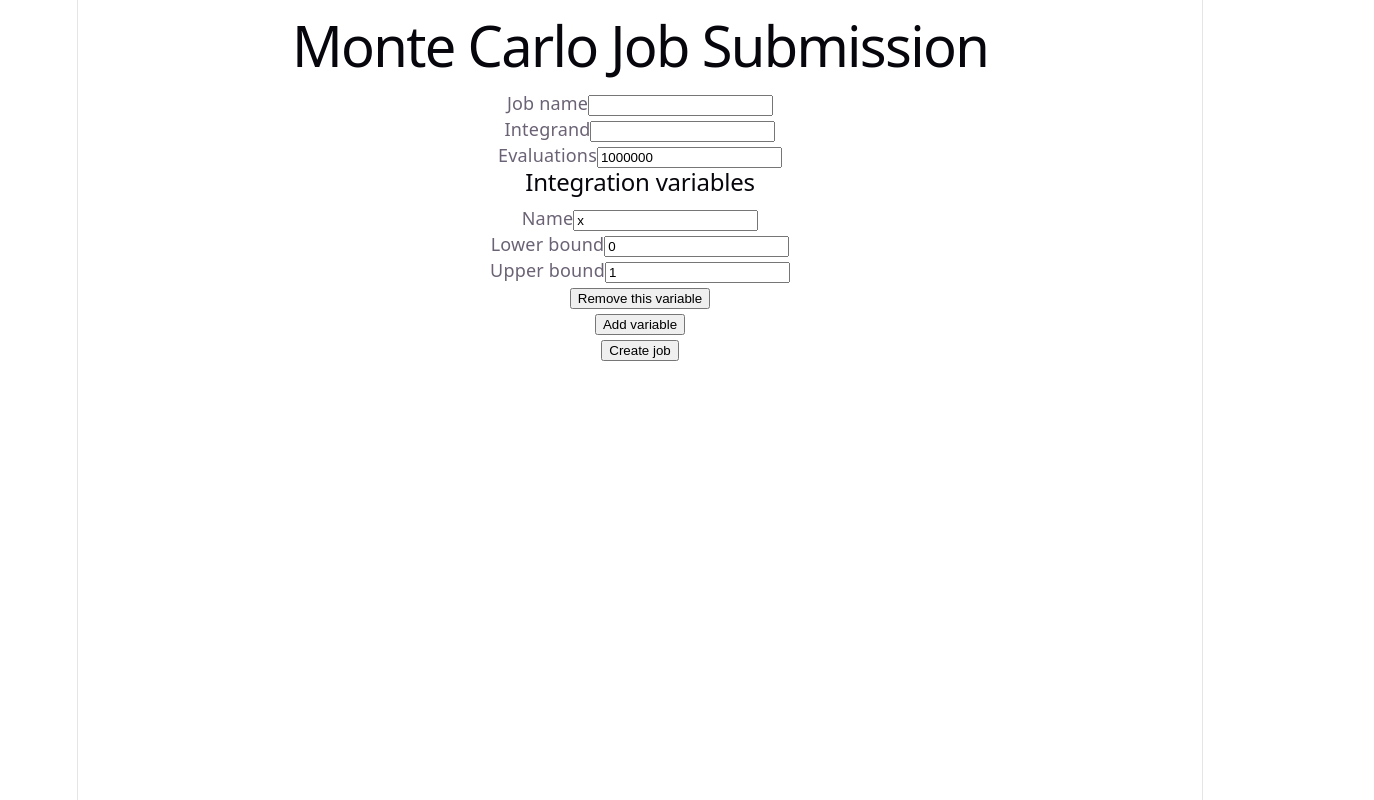
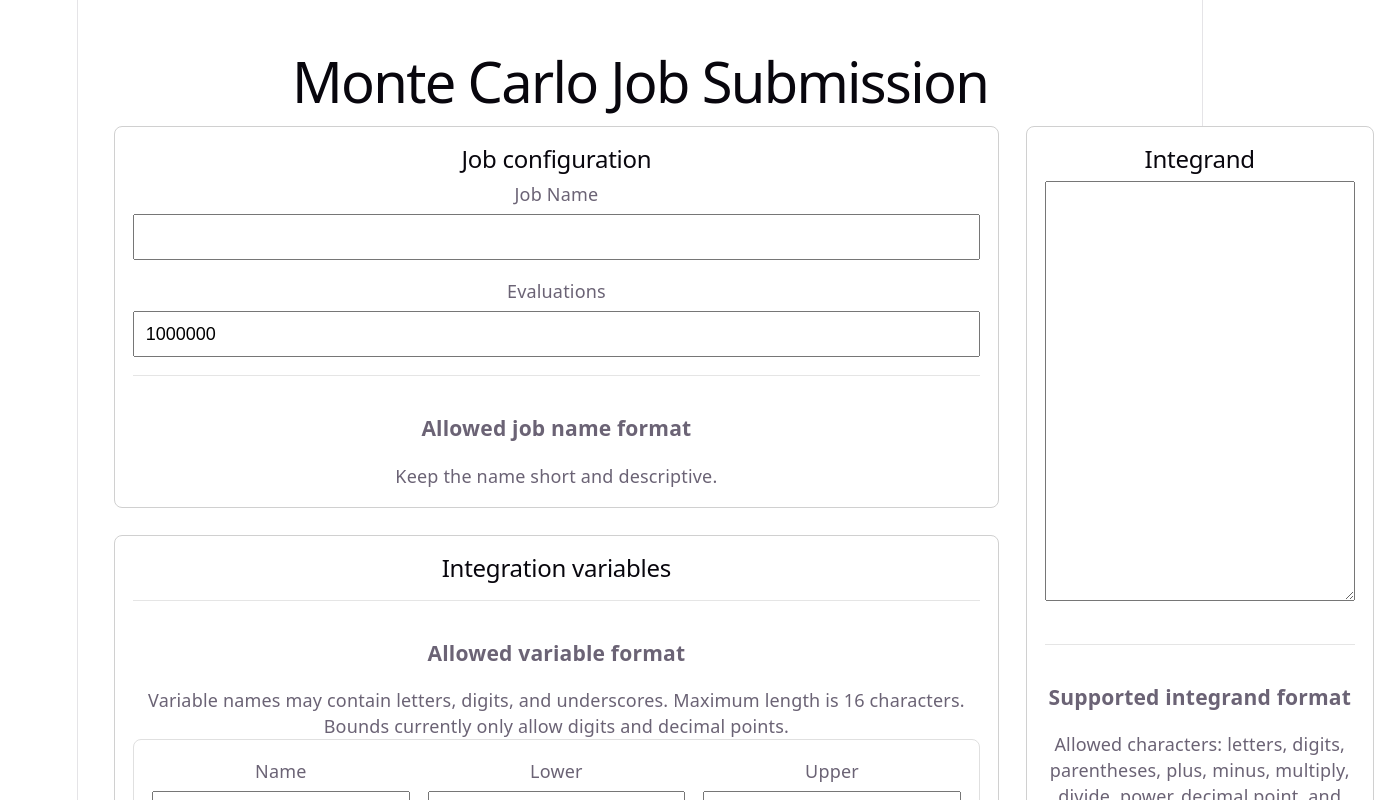
Before and after one commit to Schwarf/montecarlo-jobflow, a React (Vite) app in the folder frontend/: page / in a window 1280 px wide. Shown: the top 800 px of the page, 1374 px wide, since content can reach past the window. Built offline with nearby package versions, Linux system fonts and the light colour scheme.

Commit message:
Adapt layout.

```diff
--- a/frontend/src/App.css
+++ b/frontend/src/App.css
@@ -1,184 +1,94 @@
-.counter {
-  font-size: 16px;
-  padding: 5px 10px;
-  border-radius: 5px;
-  color: var(--accent);
-  background: var(--accent-bg);
-  border: 2px solid transparent;
-  transition: border-color 0.3s;
-  margin-bottom: 24px;
+#root {
+  max-width: 1400px;
+  margin: 0 auto;
+  padding: 2rem;
+}
 
-  &:hover {
-    border-color: var(--accent-border);
+.job-form {
+  display: grid;
+  grid-template-columns: 1fr 1.2fr;
+  gap: 1.5rem;
+  align-items: start;
+}
+
+.job-form-left,
+.job-form-right {
+  display: flex;
+  flex-direction: column;
+  gap: 1.5rem;
+}
+
+.panel {
+  border: 1px solid #d0d0d0;
+  border-radius: 8px;
+  padding: 1rem;
+  background: #ffffff;
+}
+
+.form-field {
+  display: flex;
+  flex-direction: column;
+  gap: 0.35rem;
+  margin-bottom: 1rem;
+}
+
+.variable-card {
+  border: 1px solid #e0e0e0;
+  border-radius: 8px;
+  padding: 1rem;
+  margin-bottom: 1rem;
+}
+
+.variable-row {
+  display: grid;
+  grid-template-columns: 1fr 1fr 1fr;
+  gap: 1rem;
+  margin-bottom: 0.75rem;
+}
+
+.integrand-panel {
+  height: 100%;
+}
+
+.integrand-textarea {
+  width: 100%;
+  min-height: 420px;
+  resize: vertical;
+  margin-bottom: 1rem;
+  font-family: monospace;
+  font-size: 1rem;
+  padding: 0.75rem;
+  box-sizing: border-box;
+}
+
+.help-box {
+  border-top: 1px solid #e5e5e5;
+  margin-top: 1rem;
+  padding-top: 1rem;
+}
+
+button {
+  padding: 0.6rem 1rem;
+  cursor: pointer;
+}
+
+input,
+textarea {
+  padding: 0.6rem;
+  font-size: 1rem;
+  box-sizing: border-box;
+}
+
+code {
+  font-family: monospace;
+}
+
+@media (max-width: 900px) {
+  .job-form {
+    grid-template-columns: 1fr;
   }
-  &:focus-visible {
-    outline: 2px solid var(--accent);
-    outline-offset: 2px;
+
+  .variable-row {
+    grid-template-columns: 1fr;
   }
 }
-
-.hero {
-  position: relative;
-
-  .base,
-  .framework,
-  .vite {
-    inset-inline: 0;
-    margin: 0 auto;
-  }
-
-  .base {
-    width: 170px;
-    position: relative;
-    z-index: 0;
-  }
-
-  .framework,
-  .vite {
-    position: absolute;
-  }
-
-  .framework {
-    z-index: 1;
-    top: 34px;
-    height: 28px;
-    transform: perspective(2000px) rotateZ(300deg) rotateX(44deg) rotateY(39deg)
-      scale(1.4);
-  }
-
-  .vite {
-    z-index: 0;
-    top: 107px;
-    height: 26px;
-    width: auto;
-    transform: perspective(2000px) rotateZ(300deg) rotateX(40deg) rotateY(39deg)
-      scale(0.8);
-  }
-}
-
-#center {
-  display: flex;
-  flex-direction: column;
-  gap: 25px;
-  place-content: center;
-  place-items: center;
-  flex-grow: 1;
-
-  @media (max-width: 1024px) {
-    padding: 32px 20px 24px;
-    gap: 18px;
-  }
-}
-
-#next-steps {
-  display: flex;
-  border-top: 1px solid var(--border);
-  text-align: left;
-
-  & > div {
-    flex: 1 1 0;
-    padding: 32px;
-    @media (max-width: 1024px) {
-      padding: 24px 20px;
-    }
-  }
-
-  .icon {
-    margin-bottom: 16px;
-    width: 22px;
-    height: 22px;
-  }
-
-  @media (max-width: 1024px) {
-    flex-direction: column;
-    text-align: center;
-  }
-}
-
-#docs {
-  border-right: 1px solid var(--border);
-
-  @media (max-width: 1024px) {
-    border-right: none;
-    border-bottom: 1px solid var(--border);
-  }
-}
-
-#next-steps ul {
-  list-style: none;
-  padding: 0;
-  display: flex;
-  gap: 8px;
-  margin: 32px 0 0;
-
-  .logo {
-    height: 18px;
-  }
-
-  a {
-    color: var(--text-h);
-    font-size: 16px;
-    border-radius: 6px;
-    background: var(--social-bg);
-    display: flex;
-    padding: 6px 12px;
-    align-items: center;
-    gap: 8px;
-    text-decoration: none;
-    transition: box-shadow 0.3s;
-
-    &:hover {
-      box-shadow: var(--shadow);
-    }
-    .button-icon {
-      height: 18px;
-      width: 18px;
-    }
-  }
-
-  @media (max-width: 1024px) {
-    margin-top: 20px;
-    flex-wrap: wrap;
-    justify-content: center;
-
-    li {
-      flex: 1 1 calc(50% - 8px);
-    }
-
-    a {
-      width: 100%;
-      justify-content: center;
-      box-sizing: border-box;
-    }
-  }
-}
-
-#spacer {
-  height: 88px;
-  border-top: 1px solid var(--border);
-  @media (max-width: 1024px) {
-    height: 48px;
-  }
-}
-
-.ticks {
-  position: relative;
-  width: 100%;
-
-  &::before,
-  &::after {
-    content: '';
-    position: absolute;
-    top: -4.5px;
-    border: 5px solid transparent;
-  }
-
-  &::before {
-    left: 0;
-    border-left-color: var(--border);
-  }
-  &::after {
-    right: 0;
-    border-right-color: var(--border);
-  }
-}
--- a/frontend/src/App.tsx
+++ b/frontend/src/App.tsx
@@ -1,4 +1,5 @@
 import { JobForm } from "./components/JobForm";
+import "./App.css";
 
 function App() {
   return (
--- a/frontend/src/components/JobForm.tsx
+++ b/frontend/src/components/JobForm.tsx
@@ -1,6 +1,18 @@
 import React, { useState } from "react";
 import { createJob } from "../api/jobs";
 import type { VariableSpec } from "../types/job";
+
+function sanitizeIntegrand(value: string): string {
+    return value.replace(/[^a-zA-Z0-9()+\-*/^.,\s]/g, "");
+}
+
+function sanitizeIntegrationVariableName(value: string): string {
+    return value.replace(/[^a-zA-Z0-9_]/g, "").slice(0, 16);
+}
+
+function sanitizeBoundary(value: string): string {
+    return value.replace(/[^0-9.]/g, "");
+}
 
 export function JobForm() {
     const [name, setName] = useState("");
@@ -38,17 +50,6 @@ export function JobForm() {
         );
     }
 
-    function sanitizeIntegrand(value: string): string {
-        return value.replace(/[^a-zA-Z0-9()+\-*/^.,\s]/g, "");
-    }
-
-    function sanitizeIntegrationVariableName(value: string): string {
-        return value.replace(/[^a-zA-Z0-9_]/g, "").slice(0, 16);
-    }
-
-    function sanitizeBoundary(value: string): string {
-        return value.replace(/[^0-9.]/g, "");
-    }
 
     async function handleSubmit(event: React.FormEvent<HTMLFormElement>) {
         event.preventDefault();
@@ -71,26 +72,17 @@ export function JobForm() {
     }
 
     return (
-        <form onSubmit={handleSubmit}>
-            <div>
-                <label htmlFor="name">Job name</label>
-                <input
-                    id="name"
-                    value={name}
-                    onChange={(event) => setName(event.target.value)}
+        <form className="job-form" onSubmit={handleSubmit}>
+            <div className="job-form-left">
+                <section className="panel">
+                    <h2> Job configuration</h2>
+
+                    <div className="form-field">
+                        <label htmlFor="name"> Job Name</label>
+                        <input id="name" value={name} onChange={(event) => setName(event.target.value)}
                         />
                     </div>
-
-            <div>
-                <label htmlFor="integrand">Integrand</label>
-                <input
-                    id="integrand"
-                    value={integrand}
-                    onChange={(event) => setIntegrand(sanitizeIntegrand(event.target.value))}
-                />
-            </div>
-
-            <div>
+                    <div className="form-field">
                         <label htmlFor="evaluations">Evaluations</label>
                         <input
                             id="evaluations"
@@ -100,44 +92,82 @@ export function JobForm() {
                         />
                     </div>
 
+                    <div className="help-box">
+                        <h3>Allowed job name format</h3>
+                        <p>
+                            Keep the name short and descriptive.
+                        </p>
+                    </div>
+                </section>
+
+                <section className="panel">
                     <h2>Integration variables</h2>
 
+                    <div className="help-box">
+                        <h3>Allowed variable format</h3>
+                        <p>
+                            Variable names may contain letters, digits, and underscores. Maximum length
+                            is 16 characters.
+                        </p>
+                        <p>
+                            Bounds currently only allow digits and decimal points.
+                        </p>
+                    </div>
+
                     {integrationVariables.map((variable, index) => (
-                <div key={index}>
-                    <div>
+                        <div className="variable-card" key={index}>
+                            <div className="variable-row">
+                                <div className="form-field">
                                     <label htmlFor={`var-name-${index}`}>Name</label>
                                     <input
                                         id={`var-name-${index}`}
                                         value={variable.name}
+                                        maxLength={16}
                                         onChange={(event) =>
-                                handleIntegrationVariableChange(index, "name", sanitizeIntegrationVariableName(event.target.value))
+                                            handleIntegrationVariableChange(
+                                                index,
+                                                "name",
+                                                sanitizeIntegrationVariableName(event.target.value)
+                                            )
                                         }
                                     />
                                 </div>
 
-                    <div>
-                        <label htmlFor={`var-lower-${index}`}>Lower bound</label>
+                                <div className="form-field">
+                                    <label htmlFor={`var-lower-${index}`}>Lower</label>
                                     <input
                                         id={`var-lower-${index}`}
                                         value={variable.lower}
                                         onChange={(event) =>
-                                handleIntegrationVariableChange(index, "lower", sanitizeBoundary(event.target.value))
+                                            handleIntegrationVariableChange(
+                                                index,
+                                                "lower",
+                                                sanitizeBoundary(event.target.value)
+                                            )
                                         }
                                     />
                                 </div>
 
-                    <div>
-                        <label htmlFor={`var-upper-${index}`}>Upper bound</label>
+                                <div className="form-field">
+                                    <label htmlFor={`var-upper-${index}`}>Upper</label>
                                     <input
                                         id={`var-upper-${index}`}
                                         value={variable.upper}
                                         onChange={(event) =>
-                                handleIntegrationVariableChange(index, "upper", sanitizeBoundary(event.target.value))
+                                            handleIntegrationVariableChange(
+                                                index,
+                                                "upper",
+                                                sanitizeBoundary(event.target.value)
+                                            )
                                         }
                                     />
                                 </div>
-                    <button type="button"
+                            </div>
+
+                            <button
+                                type="button"
                                 onClick={() => handleRemoveIntegrationVariable(index)}
+                                disabled={integrationVariables.length === 1}
                             >
                                 Remove this variable
                             </button>
@@ -147,13 +177,40 @@ export function JobForm() {
                     <button type="button" onClick={handleAddIntegrationVariable}>
                         Add variable
                     </button>
-
-            <div>
+                </section>
+                <section className="panel">
                     <button type="submit">Create job</button>
-            </div>
 
                     {resultMessage && <p>{resultMessage}</p>}
                     {errorMessage && <p>{errorMessage}</p>}
+                </section>
+            </div>
+
+            <div className="job-form-right">
+                <section className="panel integrand-panel">
+                    <h2>Integrand</h2>
+
+                    <textarea
+                        id="integrand"
+                        className="integrand-textarea"
+                        value={integrand}
+                        onChange={(event) =>
+                            setIntegrand(sanitizeIntegrand(event.target.value))
+                        }
+                    />
+
+                    <div className="help-box">
+                        <h3>Supported integrand format</h3>
+                        <p>
+                            Allowed characters: letters, digits, parentheses, plus, minus,
+                            multiply, divide, power, decimal point, and spaces.
+                        </p>
+                        <p>
+                            Example: <code>(1+x^2+y^2+Pi*ln(1+z^2+2*x*y))^4</code>
+                        </p>
+                    </div>
+                </section>
+            </div>
         </form>
     );
 }
```
Lines whose indentation alone changed are shown as unchanged.
